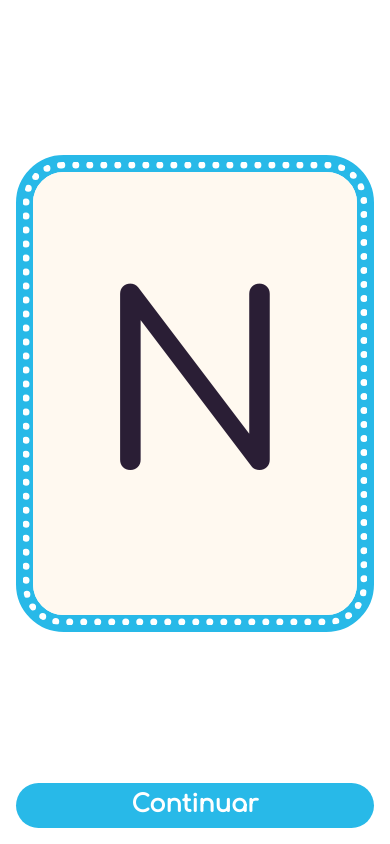
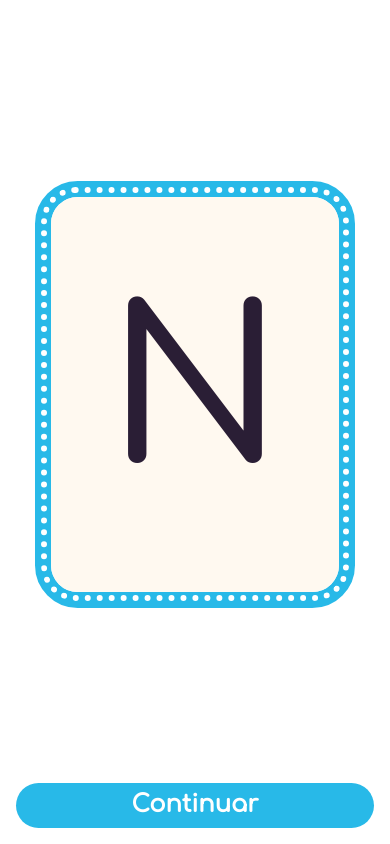
Before and after one commit to david-aravena-poblete/aprender-a-leer, a Next.js app: page /aprender in a window 390 px wide. Built offline with nearby package versions, Linux system fonts and the light colour scheme.

Commit message:
style: constrain presentation card to viewport

```diff
--- a/src/app/aprender/components/DelayedClickFlipCard/DelayedFlipCard.module.css
+++ b/src/app/aprender/components/DelayedClickFlipCard/DelayedFlipCard.module.css
@@ -1,7 +1,6 @@
 .scene,
 .placeholder {
-  width: 100%;
-  max-width: 360px;
+  width: min(100%, 360px, calc((100dvh - 176px) * 0.75));
 }
 
 .placeholder {
@@ -44,3 +43,10 @@
 .back {
   transform: rotateY(180deg);
 }
+
+@media (max-width: 600px) {
+  .scene,
+  .placeholder {
+    width: min(100%, 320px, calc((100dvh - 136px) * 0.75));
+  }
+}
```
